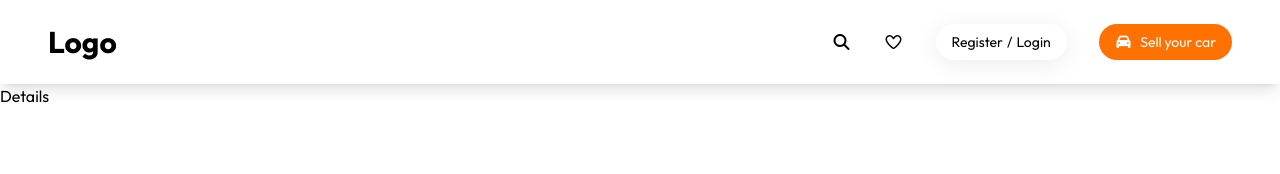
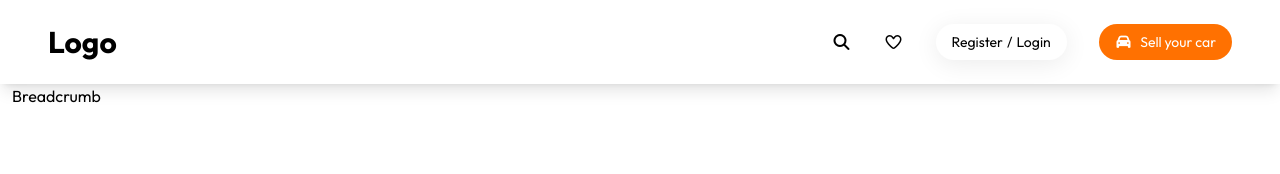
Before and after one commit to Abubakar3007/fullstackapp, a React (Create React App) app in the folder frontend/: page /details in a window 1280 px wide. Shown: the top 174 px of the page. Built offline with nearby package versions, Linux system fonts and the light colour scheme.

Commit message:
breadcrub Breadcrumb.jsx

```diff
--- /dev/null
+++ b/frontend/src/components/Breadcrumb.jsx
@@ -0,0 +1,9 @@
+import React from 'react'
+
+const Breadcrumb = () => {
+  return (
+    <div>Breadcrumb</div>
+  )
+}
+
+export default Breadcrumb
--- a/frontend/src/pages/Details.jsx
+++ b/frontend/src/pages/Details.jsx
@@ -1,8 +1,16 @@
 import React from 'react'
+import Breadcrumb from '../components/Breadcrumb'
 
 const Details = () => {
   return (
-    <div>Details</div>
+    <main>
+        {/* top container */}
+        <div>
+            <div className="max-w-[1320px] w-full px-3 mx-auto">
+                <Breadcrumb/>
+            </div>
+        </div>
+    </main>
   )
 }
 
```
